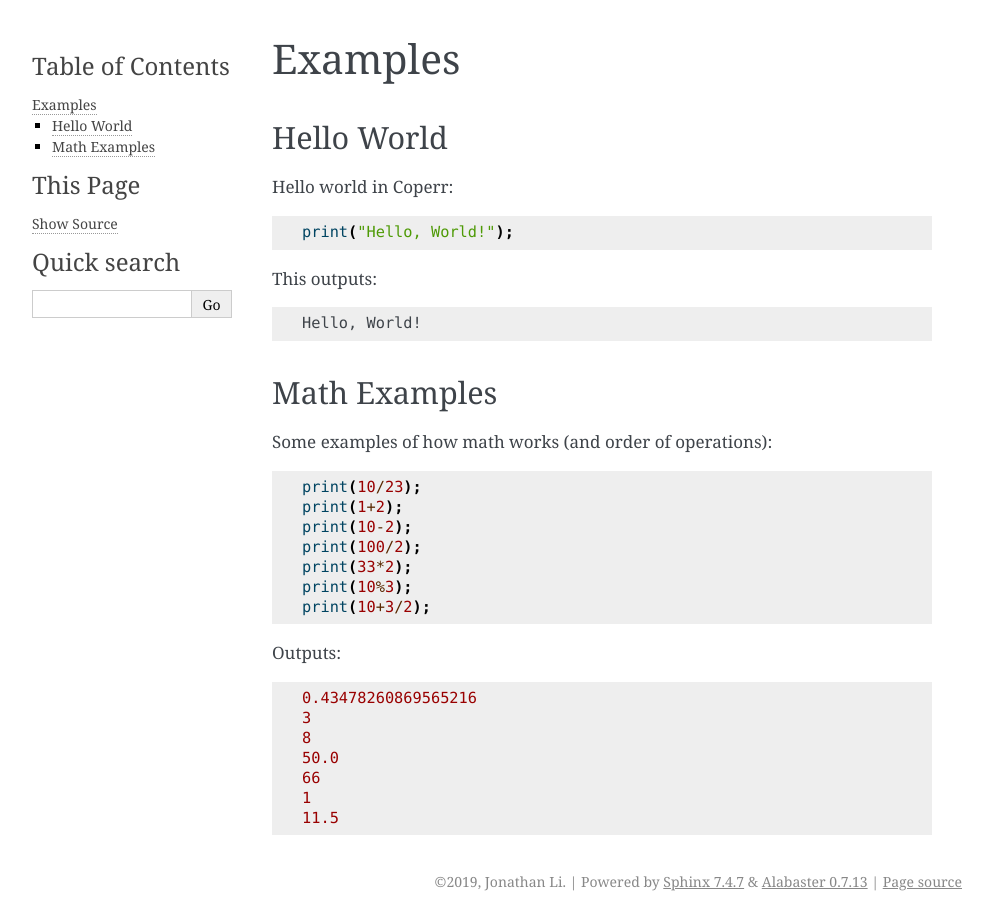
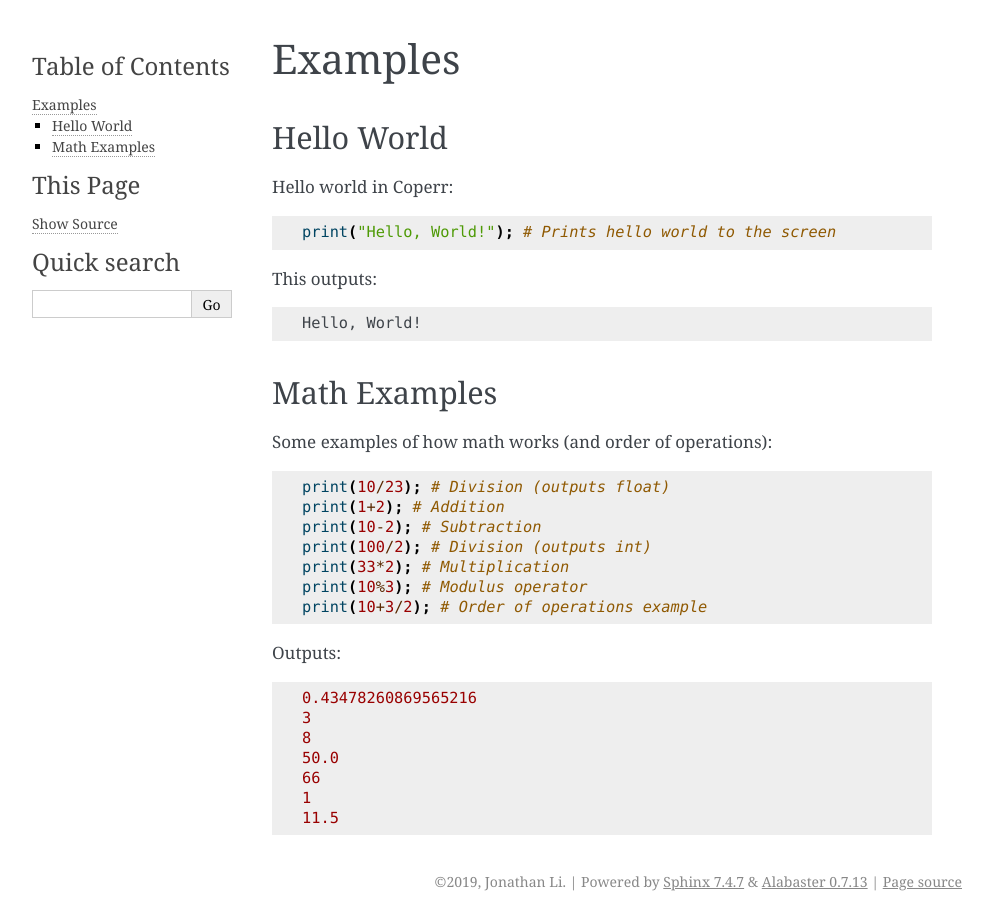
Before and after one commit to MonliH/coperr-lang, a Sphinx documentation site: the page built from docs/source/examples.rst, in a window 1280 px wide. Shown: the whole page, without its empty margins (148-1141 px from the left). Built offline with Sphinx 7.4.7, drawn with Linux system fonts in a browser that asks for light colours.

Commit message:
Added comments to code examples

```diff
--- a/docs/source/examples.rst
+++ b/docs/source/examples.rst
@@ -8,7 +8,7 @@ Hello world in Coperr:
 
 ::
 
-    print("Hello, World!");
+    print("Hello, World!"); # Prints hello world to the screen
 
 This outputs:
 
@@ -23,13 +23,13 @@ Some examples of how math works (and order of operations):
 
 ::
 
-    print(10/23);
-    print(1+2);
-    print(10-2);
-    print(100/2);
-    print(33*2);
-    print(10%3);
-    print(10+3/2);
+    print(10/23); # Division (outputs float)
+    print(1+2); # Addition
+    print(10-2); # Subtraction
+    print(100/2); # Division (outputs int)
+    print(33*2); # Multiplication
+    print(10%3); # Modulus operator
+    print(10+3/2); # Order of operations example
 
 Outputs:
 
```
